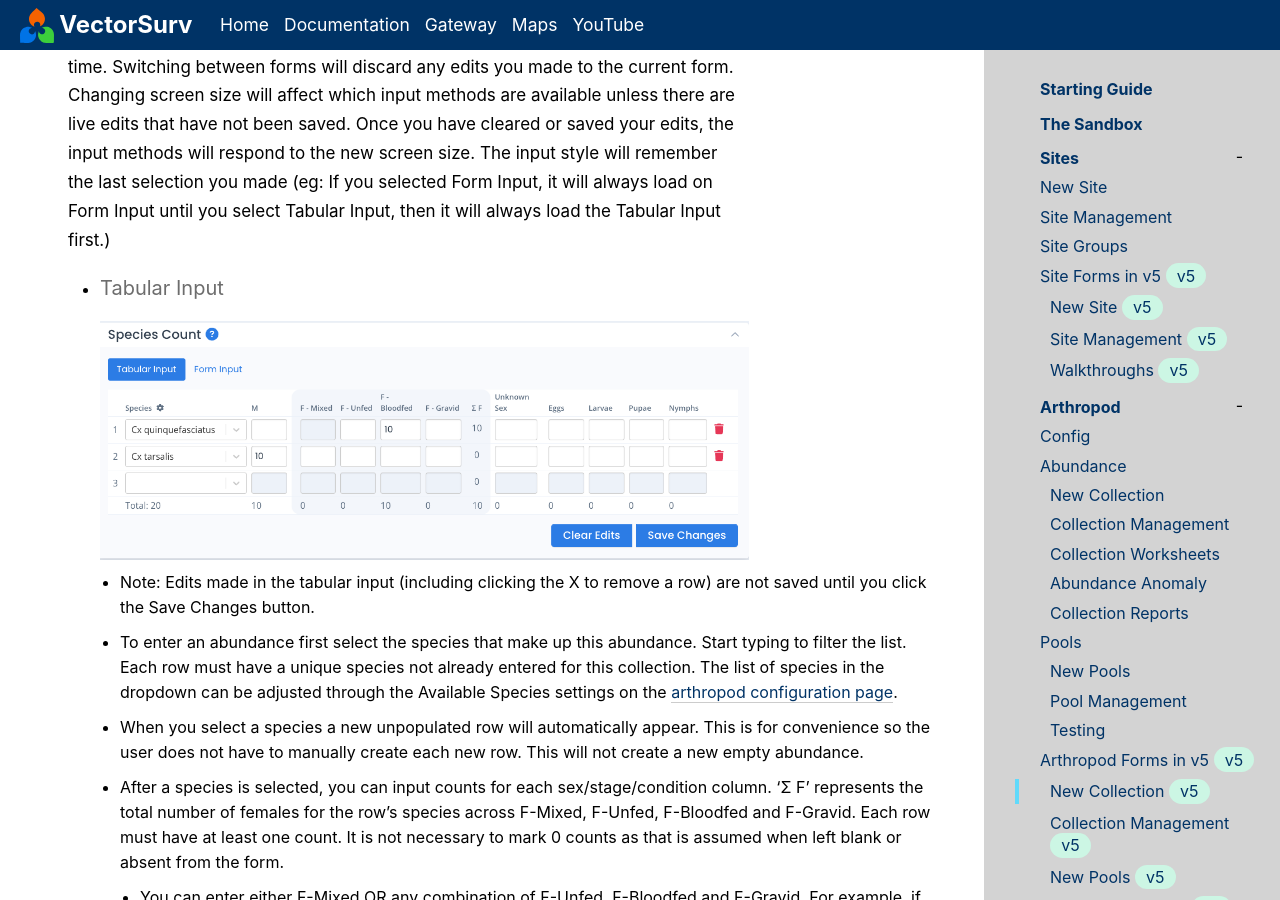
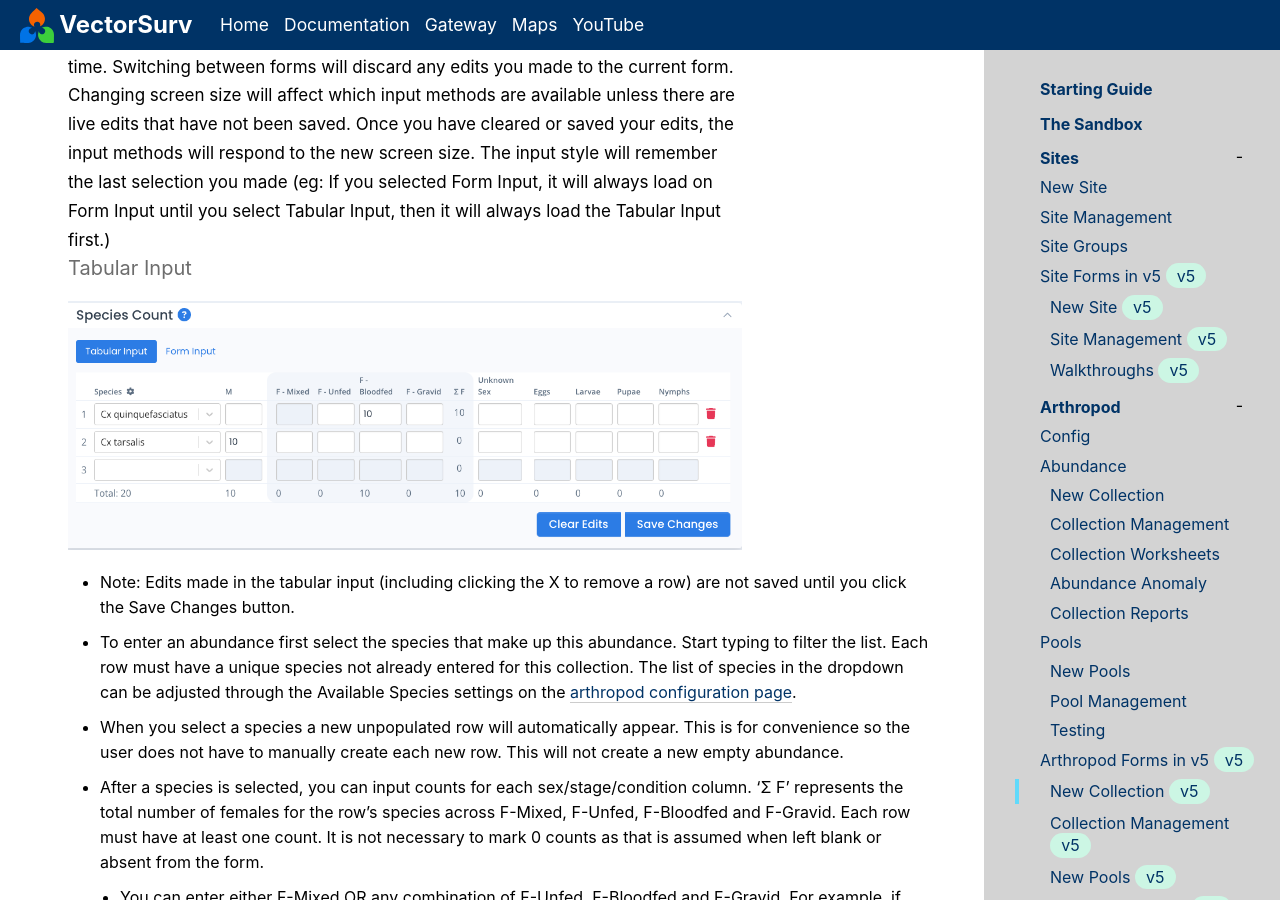
Before and after one commit to tlvaldepena/vectorsurv.org, a Jekyll site: the page built from _docs/arthropod/v5/collection.md, in a window 1280 px wide and 900 px high, scrolled down 3796 px. Built offline with Jekyll 4.4.1, drawn with Linux system fonts in a browser that asks for light colours.

Commit message:
Fix headers

```diff
--- a/_docs/arthropod/v5/collection.md
+++ b/_docs/arthropod/v5/collection.md
@@ -153,7 +153,7 @@ legacy form is provided in case you need to edit the data.
 
 You will see a single mobile-friendly form if your screen size is smaller than 768px. If your screen size is larger than 768px, there you will see two input methods: A tabular input similar to the legacy form where you can update multiple abundances in one go and the mobile-friendly form where you can input one abundance at a time. Switching between forms will discard any edits you made to the current form. Changing screen size will affect which input methods are available unless there are live edits that have not been saved. Once you have cleared or saved your edits, the input methods will respond to the new screen size. The input style will remember the last selection you made (eg: If you selected Form Input, it will always load on Form Input until you select Tabular Input, then it will always load the Tabular Input first.)
 
-- #### Tabular Input
+#### Tabular Input
 
   ![Tabular Input](/assets/images/docs/new_collection_tabular.png)
 
@@ -166,7 +166,7 @@ You will see a single mobile-friendly form if your screen size is smaller than 7
   - **Action Buttons:**
     ![Gray X icon](/assets/images/docs/action-button-remove.png) Remove the selected row.
 
-- #### Form Input
+#### Form Input
 
   ![Species Form Input](/assets/images/docs/new_collection_species_form.png)
 
```
